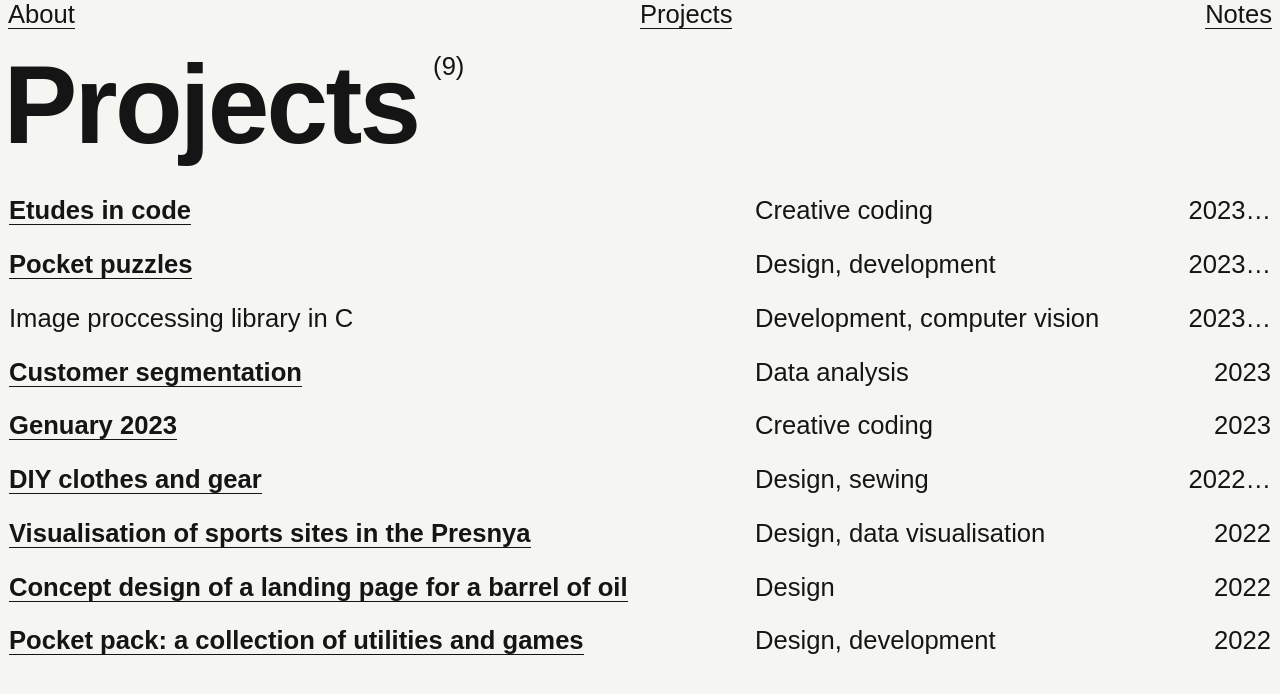
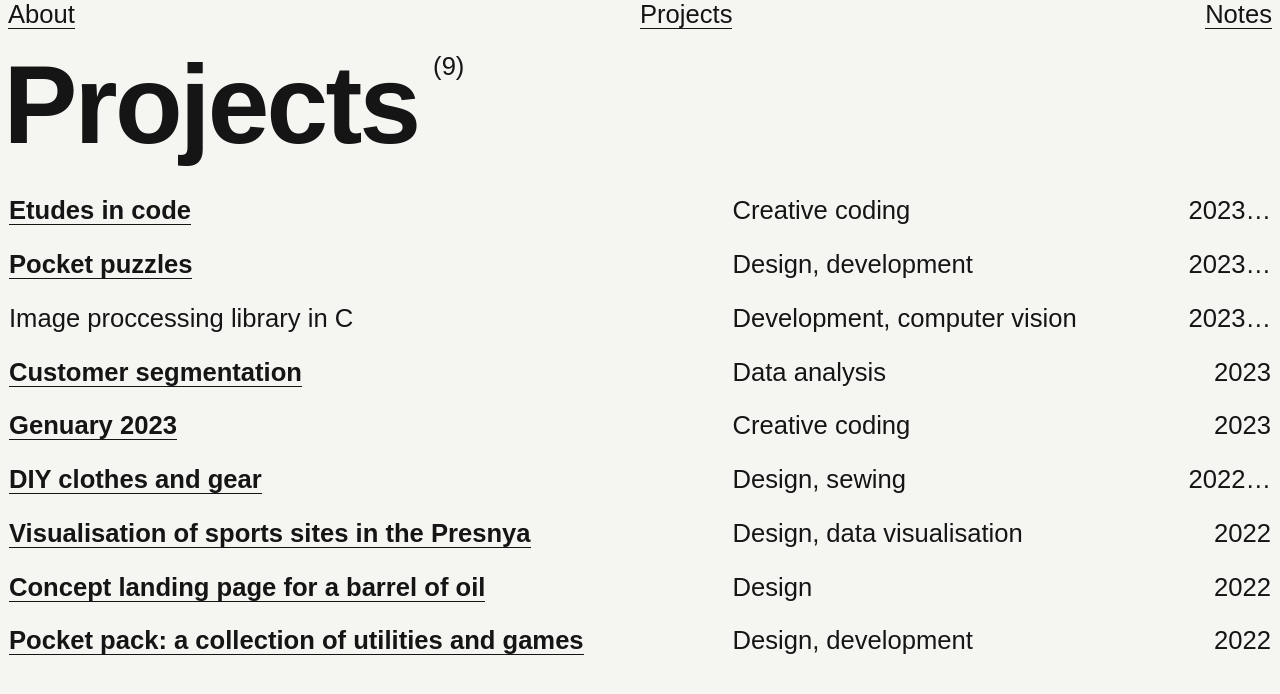
Before and after one commit to otaniyoz/web, a SvelteKit app: page /projects in a window 1280 px wide. Shown: the top 694 px of the page. Built offline with nearby package versions, Linux system fonts and the light colour scheme.

Commit message:
updated barrel project title

```diff
--- a/src/data/projects.json
+++ b/src/data/projects.json
@@ -49,7 +49,7 @@
     "link": "vis-presnya"
   },
   {
-    "title": "Concept design of a landing page for a barrel of oil",
+    "title": "Concept landing page for a barrel of oil",
     "work": "Design",
     "date": "2022",
     "published": "true",
--- a/src/routes/projects/oil-barrel/+page.svelte
+++ b/src/routes/projects/oil-barrel/+page.svelte
@@ -1,5 +1,5 @@
 <svelte:head>
-  <title>Concept design of landing page for a barrel of oil</title>
+  <title>Concept landing page for a barrel of oil</title>
 </svelte:head>
 
 <img alt="Landing page light theme" src="../../oil-barrel/1.jpg" />
```
